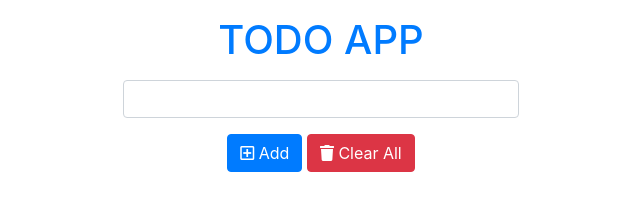
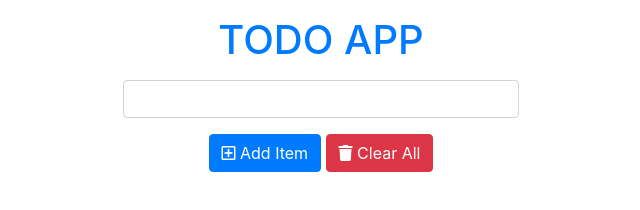
Before and after one commit to abdurrehman99/TODO-App, a plain HTML site: page TodoApp/index.html in a window 1280 px wide. Shown: the whole page, without its empty margins (319-959 px from the left). Drawn offline with nearby package versions, Linux system fonts and the light colour scheme.

Commit message:
Update index.html

```diff
--- a/TodoApp/index.html
+++ b/TodoApp/index.html
@@ -30,7 +30,7 @@
             <div class="col-xs-12 offset-sm-4 col-sm-4 col-md-4">
                 <input type="text" class="w-100 p-1 text-info form-control" id="input-item" maxlength="32">
                 <button type="button" class="my-3 btn btn-primary" id="item-add"><i class="far fa-plus-square">
-                </i> Add</button>
+                </i> Add Item</button>
                 <button type="button" class="btn btn-danger" id="del-all"><i class="fa fa-trash"></i> Clear All</button>
             </div>
         </div>
```
